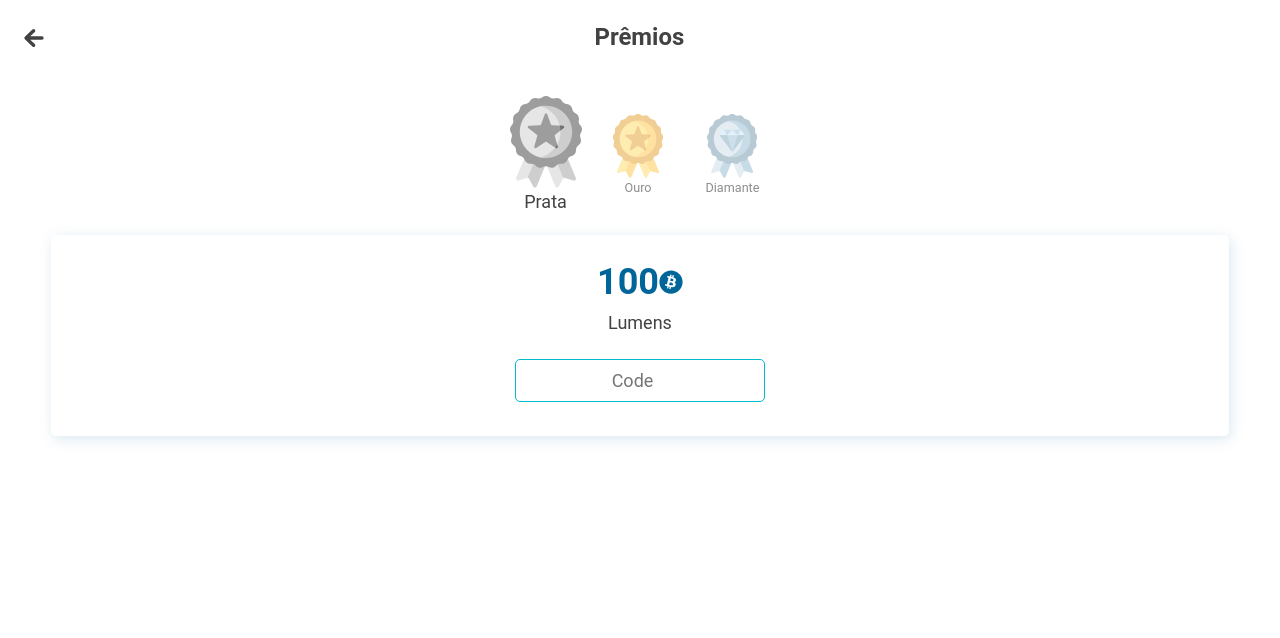
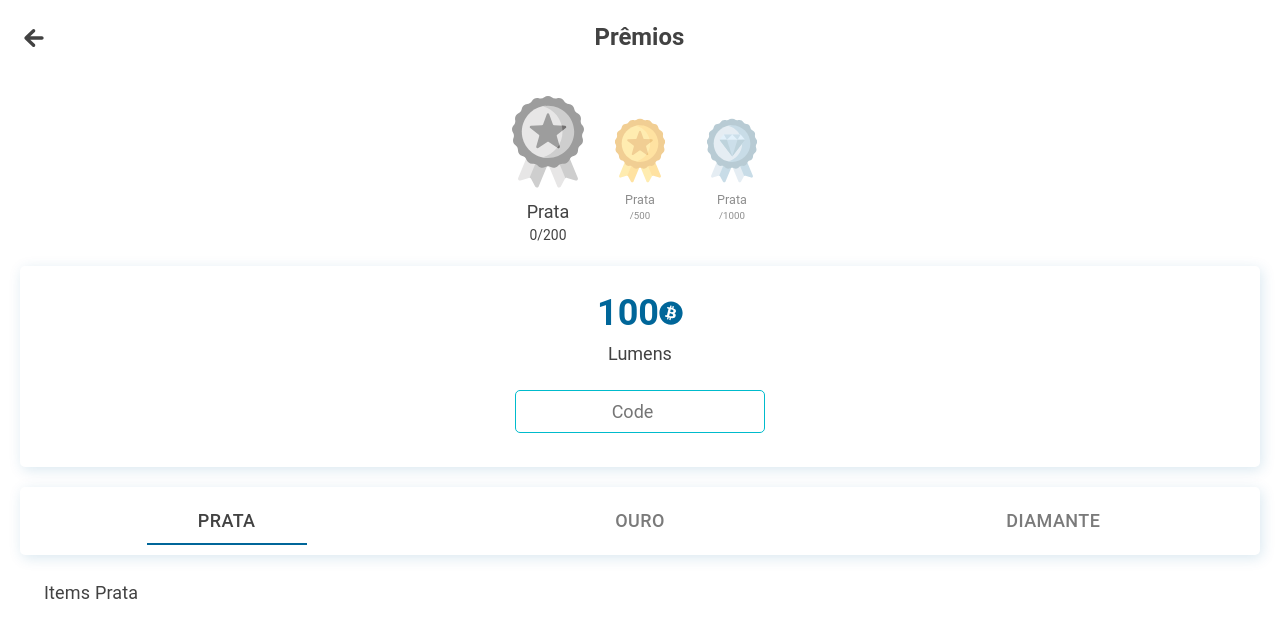
Before and after one commit to ldantas-s/megahack5-cardlumens, a React (Create React App) app: page /prices in a window 1280 px wide. Shown: the top 638 px of the page. Built offline with nearby package versions, Linux system fonts and the light colour scheme; the HTML template or start-up script is replaced by a standard one.

Commit message:
Add MedalTabs
using Material UI to add Tabs

```diff
--- a/package.json
+++ b/package.json
@@ -3,6 +3,7 @@
   "version": "0.1.0",
   "private": true,
   "dependencies": {
+    "@material-ui/core": "^4.11.0",
     "@testing-library/jest-dom": "^5.11.4",
     "@testing-library/react": "^11.1.0",
     "@testing-library/user-event": "^12.1.10",
--- /dev/null
+++ b/src/assets/css/compenents/medalTabs.css
@@ -0,0 +1,21 @@
+.contentTabs {
+  width: 100%;
+}
+.appBar {
+  background: transparent !important;
+  box-shadow: var(--style-shadow) !important;
+  border-radius: 5px;
+}
+.barTabs {
+  padding: 10px 0;
+  align-items: center;
+  background: transparent;
+  color: var(--color-text);
+}
+
+.MuiTabs-flexContainer {
+  justify-content: space-around;
+}
+.PrivateTabIndicator-colorSecondary-3 {
+  background: var(--color-primary) !important;
+}
--- a/src/assets/css/pages/prices.css
+++ b/src/assets/css/pages/prices.css
@@ -17,12 +17,18 @@
   opacity: 0.6;
   transition: all 100ms;
 }
+.medals__medal__elo {
+  margin-top: 10px;
+}
+.medals__medal__meta {
+  font-size: 0.77rem;
+}
 .activeMedal {
   transform: scale(1);
   opacity: 1;
 }
 .points {
-  width: 95%;
+  width: 100%;
   margin: 20px 0;
   border-radius: 5px;
   padding: 20px;
--- /dev/null
+++ b/src/components/MedalTabs.tsx
@@ -0,0 +1,53 @@
+import React from 'react';
+import AppBar from '@material-ui/core/AppBar';
+import Tabs from '@material-ui/core/Tabs';
+import Tab from '@material-ui/core/Tab';
+
+import '../assets/css/compenents/medalTabs.css';
+
+import TabPanel from './TabPanel';
+
+function a11yProps(index: any) {
+  return {
+    id: `simple-tab-${index}`,
+    'aria-controls': `simple-tabpanel-${index}`,
+  };
+}
+
+function MedalTabs() {
+  // const classes = useStyles();
+  const [value, setValue] = React.useState(0);
+
+  const handleChange = (event: React.ChangeEvent<{}>, newValue: number) => {
+    setValue(newValue);
+  };
+
+  return (
+    <div className="contentTabs">
+      <AppBar className="appBar" position="static">
+        <Tabs
+          value={value}
+          onChange={handleChange}
+          aria-label="simple tabs example"
+          className="barTabs"
+        >
+          <Tab label="Prata" {...a11yProps(0)} />
+          <Tab label="Ouro" {...a11yProps(1)} />
+          <Tab label="Diamante" {...a11yProps(2)} />
+        </Tabs>
+      </AppBar>
+
+      <TabPanel value={value} index={0}>
+        Items Prata
+      </TabPanel>
+      <TabPanel value={value} index={1}>
+        Items Ouro
+      </TabPanel>
+      <TabPanel value={value} index={2}>
+        Items Diamantes
+      </TabPanel>
+    </div>
+  );
+}
+
+export default MedalTabs;
--- /dev/null
+++ b/src/components/TabPanel.tsx
@@ -0,0 +1,34 @@
+import React from 'react';
+import { makeStyles, Theme } from '@material-ui/core/styles';
+import AppBar from '@material-ui/core/AppBar';
+import Tabs from '@material-ui/core/Tabs';
+import Tab from '@material-ui/core/Tab';
+import Typography from '@material-ui/core/Typography';
+import Box from '@material-ui/core/Box';
+
+interface TabPanelProps {
+  children?: React.ReactNode;
+  index: any;
+  value: any;
+}
+
+function TabPanel(props: TabPanelProps) {
+  const { children, value, index, ...other } = props;
+
+  return (
+    <div
+      role="tabpanel"
+      hidden={value !== index}
+      id={`simple-tabpanel-${index}`}
+      aria-labelledby={`simple-tab-${index}`}
+      {...other}
+    >
+      {value === index && (
+        <Box p={3}>
+          <Typography>{children}</Typography>
+        </Box>
+      )}
+    </div>
+  );
+}
+export default TabPanel;
--- a/src/pages/Prices.tsx
+++ b/src/pages/Prices.tsx
@@ -1,5 +1,6 @@
 import React, { FormEvent, useState } from 'react';
 import { FaBitcoin } from 'react-icons/fa';
+import { IoMdArrowRoundForward } from 'react-icons/io';
 
 import '../assets/css/pages/prices.css';
 
@@ -8,7 +9,7 @@ import Header from '../components/Header';
 import SilverMedal from '../assets/images/silverMedal.svg';
 import GoldMedal from '../assets/images/goldMedal.svg';
 import DiamondMedal from '../assets/images/diamondMedal.svg';
-import { IoMdArrowRoundForward } from 'react-icons/io';
+import MedalTabs from '../components/MedalTabs';
 
 function Prices() {
   const [oldCodeRescue, setOldCodeRescue] = useState<string[]>([]);
@@ -44,15 +45,18 @@ function Prices() {
         <div className="medals">
           <div className="medals__medal activeMedal">
             <img src={SilverMedal} alt="medal of the Silver" />
-            Prata
+            <span className="medals__medal__elo">Prata</span>
+            <span className="medals__medal__meta">0/200</span>
           </div>
-          <div className="medals__medal">
+          <div className="medals__medal ">
             <img src={GoldMedal} alt="medal of the gold" />
-            Ouro
+            <span className="medals__medal__elo">Prata</span>
+            <span className="medals__medal__meta">/500</span>
           </div>
           <div className="medals__medal ">
             <img src={DiamondMedal} alt="medal of the diamond" />
-            Diamante
+            <span className="medals__medal__elo">Prata</span>
+            <span className="medals__medal__meta">/1000</span>
           </div>
         </div>
 
@@ -83,6 +87,8 @@ function Prices() {
             </button>
           </form>
         </div>
+
+        <MedalTabs />
       </main>
     </>
   );
```
Also changed, not shown: 1 other file (tests, documents, lock files or other folders).
